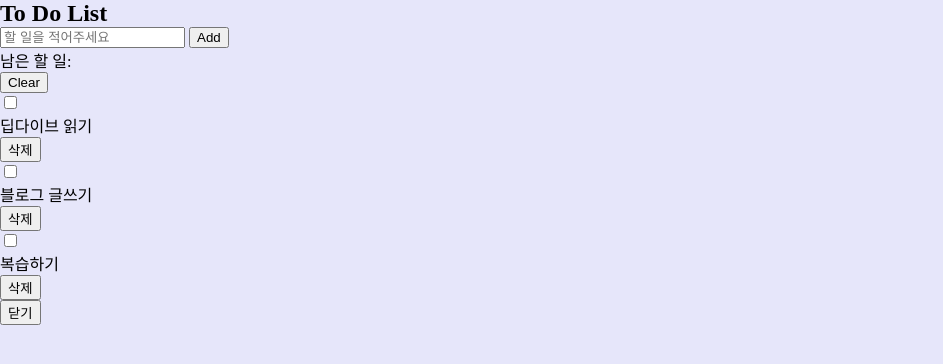
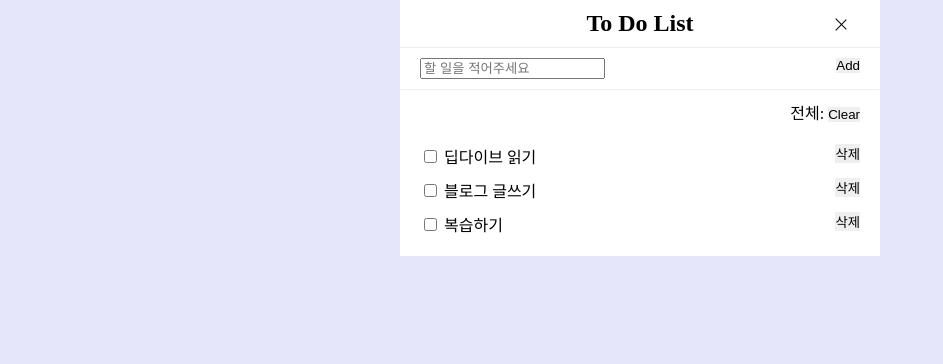
Before and after one commit to ebokyung/Vanilla-JavaScript-Projects, a plain HTML site: page todolist/index.html in a window 1280 px wide. Shown: the whole page, without its empty margins (0-943 px from the left). Drawn offline with Linux system fonts and the light colour scheme.

Commit message:
css layout

```diff
--- a/todolist/index.html
+++ b/todolist/index.html
@@ -13,43 +13,41 @@
 
 <body>
     <!-- 모달창 -->
-    <article>
-        <h2>To Do List</h2>
-        <div>
-            <form>
-                <label for="inpTodo"></label>
-                <input id="inpTodo" type="text" placeholder="할 일을 적어주세요">
-                <button type="button">Add</button>
+    <article class="modal-todolist">
+        <h2 class="title">To Do List</h2>
+        <form class="form">
+            <label for="inpTodo"></label>
+            <input id="inpTodo" type="text" placeholder="할 일을 적어주세요">
+            <button class="btn-add" type="button">Add</button>
             </form>
             <div>
-                <p>남은 할 일: </p>
+                <p class="total">전체: </p>
                 <button type="button">Clear</button>
             </div>
-            <section>
+            <section class="list-wrapper">
                 <h3 class="a11y-hidden">목록</h3>
-                <ul>
-                    <li>
+                <ul class="list-container">
+                    <li class="list-item">
                         <label for="chckList1"></label>
                         <input id="chckList1" type="checkbox" id="">
                         <p>딥다이브 읽기</p>
-                        <button type="button">삭제</button>
+                        <button class="btn-del" type="button">삭제</button>
                     </li>
-                    <li>
+                    <li class="list-item">
                         <label for="chckList2"></label>
                         <input id="chckList2" type="checkbox" id="">
                         <p>블로그 글쓰기</p>
-                        <button type="button">삭제</button>
+                        <button class="btn-del" type="button">삭제</button>
                     </li>
-                    <li>
+                    <li class="list-item">
                         <label for="chckList3"></label>
                         <input id="chckList3" type="checkbox" id="">
                         <p>복습하기</p>
-                        <button type="button">삭제</button>
+                        <button class="btn-del" type="button">삭제</button>
                     </li>
                 </ul>
             </section>
-        </div>
-        <button>닫기</button>
+        <button class="btn-close" type="button"></button>
     </article>
 
     <!-- JavaScript -->
--- a/todolist/style/style.css
+++ b/todolist/style/style.css
@@ -16,7 +16,8 @@ h3,
 p,
 body,
 ul,
-li {
+li,
+button {
     padding: 0;
     margin: 0;
 }
@@ -25,6 +26,78 @@ ul,
 li {
     list-style: none;
 }
+button {
+    border: none;
+    cursor: pointer;
+}
 body {
     background-color: #e6e6fa;
 }
+/* layout */
+.modal-todolist {
+    position: relative;
+    max-width: 480px;
+    margin: auto;
+    background-color: #fff;
+}
+
+.title {
+    text-align: center;
+    padding: 10px 0;
+    border-bottom: 1px solid #eee;
+}
+
+.form {
+    padding: 10px 20px;
+    border-bottom: 1px solid #eee;
+}
+
+.btn-add,
+.btn-del {
+    float: right;
+}
+
+div {
+    padding: 10px 20px;
+    text-align: right;
+}
+
+.total {
+    display: inline-block;
+}
+
+.list-wrapper {
+    padding: 10px 20px;
+}
+
+.list-container li {
+    margin-bottom: 10px;
+}
+
+.list-item p {
+    display: inline-block;
+}
+
+.btn-close {
+    position: absolute;
+    padding: 24px 24px;
+    top: 0;
+    right: 0;
+    background-color: transparent;
+}
+
+.btn-close::before,
+.btn-close::after {
+    content: '';
+    display: block;
+    width: 15px;
+    height: 1px;
+    background-color: #000;
+    left: 50%;
+    top: 50%;
+    transform: translate(-50%, -50%) rotate(45deg);
+}
+
+.btn-close::after {
+    transform: translate(-50%, -50%) rotate(-45deg);
+}
```
